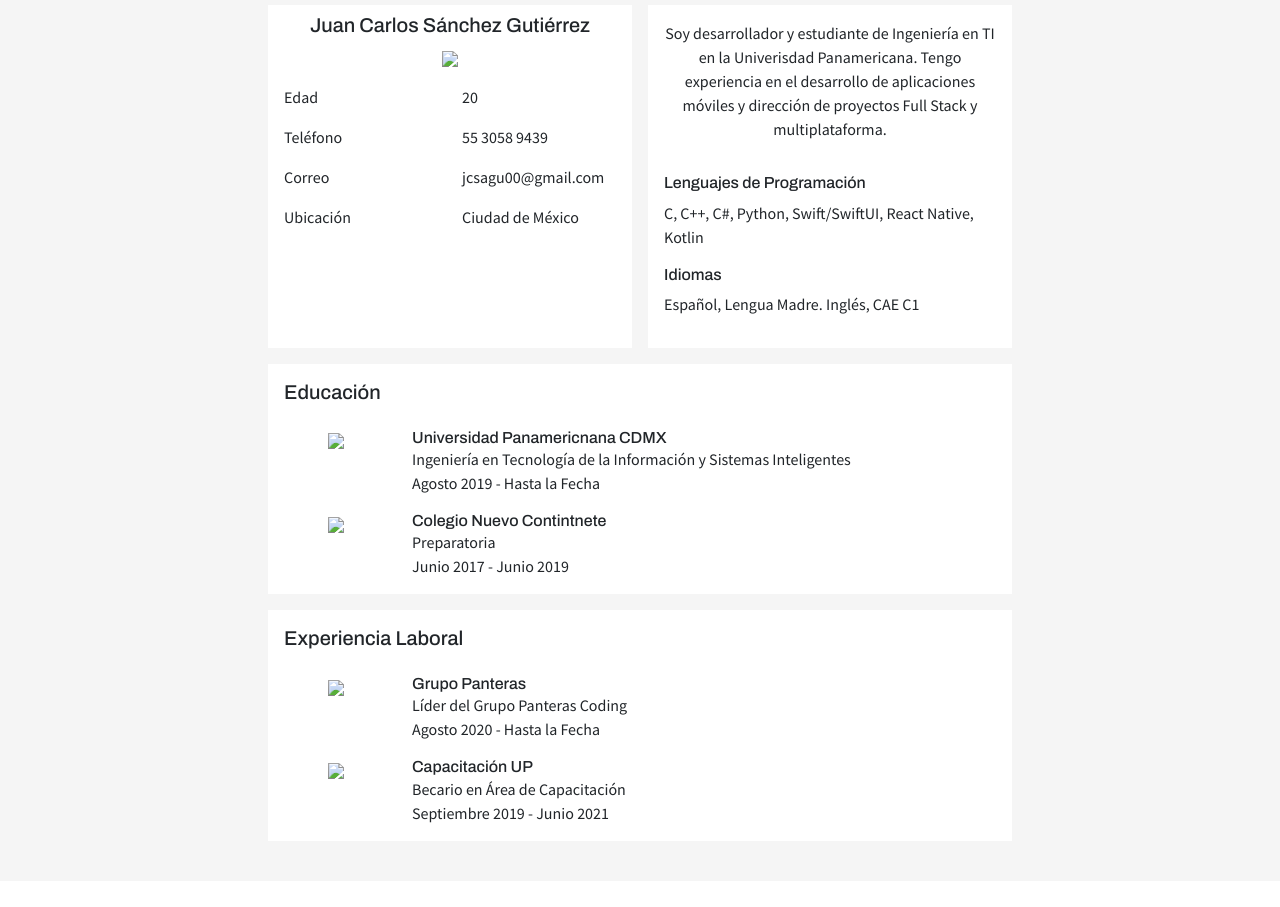
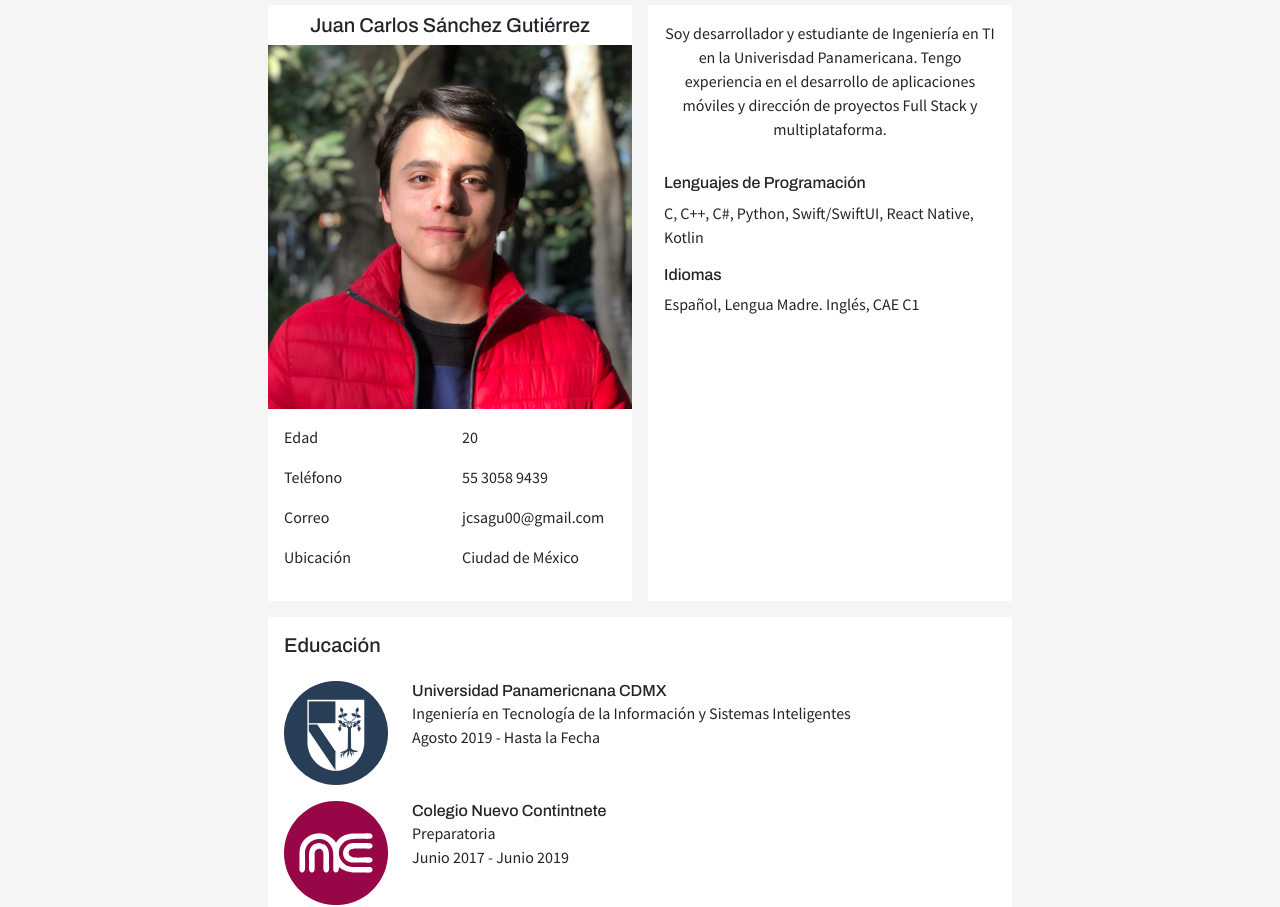
Before and after one commit to JuanCarlosSG/webPortfolio, a plain HTML site: page html/cv.html in a window 1280 px wide. Shown: the part 73-980 px from the top of the page. Before the commit the page ends 954 px from the top, so only its background shows below. Drawn offline with nearby package versions, Linux system fonts and the light colour scheme.

Commit message:
Update cv.html

```diff
--- a/html/cv.html
+++ b/html/cv.html
@@ -13,10 +13,10 @@
     <script src="https://cdn.jsdelivr.net/npm/bootstrap@5.1.1/dist/js/bootstrap.bundle.min.js" integrity="sha384-/bQdsTh/da6pkI1MST/rWKFNjaCP5gBSY4sEBT38Q/9RBh9AH40zEOg7Hlq2THRZ" crossorigin="anonymous"></script>
     <link rel="stylesheet" href="../css/cv.css" />
     <title>Juan Carlos Sánchez Gutiérrez</title>
-    <link rel="apple-touch-icon" sizes="180x180" href="/favicons/apple-touch-icon.png">
-    <link rel="icon" type="image/png" sizes="32x32" href="/favicons/favicon-32x32.png">
-    <link rel="icon" type="image/png" sizes="16x16" href="/favicons/favicon-16x16.png">
-    <link rel="manifest" href="/favicons/site.webmanifest">
+    <link rel="apple-touch-icon" sizes="180x180" href="favicons/apple-touch-icon.png">
+    <link rel="icon" type="image/png" sizes="32x32" href="favicons/favicon-32x32.png">
+    <link rel="icon" type="image/png" sizes="16x16" href="favicons/favicon-16x16.png">
+    <link rel="manifest" href="favicons/site.webmanifest">
   </head>
   <body>
       <nav class="navbar navbar-expand-md navbar-dark fixed-top navBarEdit">
@@ -56,7 +56,7 @@
                   <div class="col cvCol">
                     <h5 class="cvName">Juan Carlos Sánchez Gutiérrez</h5>
 
-                    <img src="../img/self.png/" class="img-fluid" />
+                    <img src="../img/self.png" class="img-fluid" />
 
                     <div class="row cvData">
                       <div class="col">
@@ -106,7 +106,7 @@
                     <div class="row cvSchools">
                       <div class="col-2 cvSchoolIcon">
                         <a href="https://www.up.edu.mx/es" target=".blank">
-                          <img src="../img/icons/UP.svg/" class="img-fluid" />
+                          <img src="../img/icons/UP.svg" class="img-fluid" />
                         </a>
                       </div>
 
@@ -120,7 +120,7 @@
                     <div class="row cvSchools">
                       <div class="col-2 cvSchoolIcon">
                         <a href="https://nuevocontinente.edu.mx" target=".blank">
-                          <img src="../img/icons/NC.svg/" class="img-fluid" />
+                          <img src="../img/icons/NC.svg" class="img-fluid" />
                         </a>
                       </div>
 
@@ -141,7 +141,7 @@
                     <div class="row cvSchools">
                       <div class="col-2 cvSchoolIcon">
                         <a href="https://grupopanteras.up.edu.mx" target=".blank">
-                          <img src="../img/icons/GP.svg/" class="img-fluid" />
+                          <img src="../img/icons/GP.svg" class="img-fluid" />
                         </a>
                       </div>
 
@@ -155,7 +155,7 @@
                     <div class="row cvSchools">
                       <div class="col-2 cvSchoolIcon">
                         <a href="https://www.up.edu.mx/es" target=".blank">
-                          <img src="../img/icons/CUP.svg/" class="img-fluid" />
+                          <img src="../img/icons/CUP.svg" class="img-fluid" />
                         </a>
                       </div>
 
```
